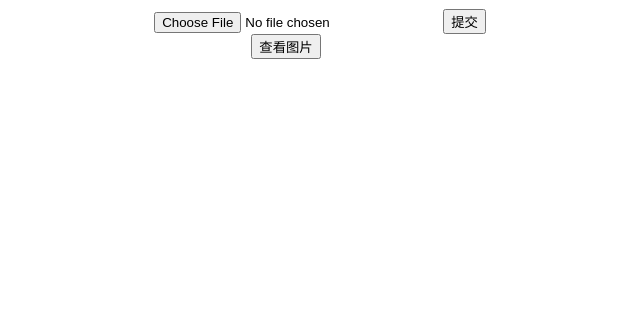
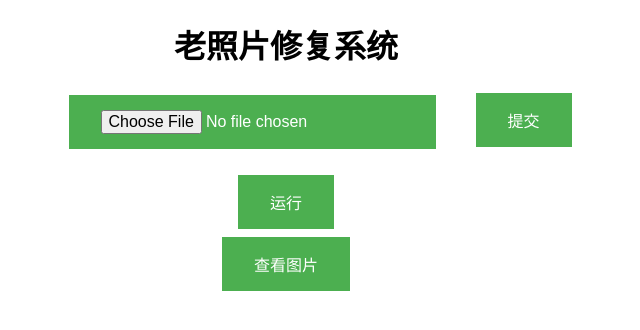
Before and after one commit to shylara-zhou/PaddleGAN-jmu, a Django app: page / in a window 1280 px wide. Shown: the top 330 px of the page, without its empty margins (354-994 px from the left). Run offline with Django 3.2, Linux system fonts and the light colour scheme.

Commit message:
Add files via upload

```diff
--- /dev/null
+++ b/app/admin.py
@@ -0,0 +1,3 @@
+from django.contrib import admin
+
+# Register your models here.
--- /dev/null
+++ b/app/apps.py
@@ -0,0 +1,6 @@
+from django.apps import AppConfig
+
+
+class AppConfig(AppConfig):
+    default_auto_field = 'django.db.models.BigAutoField'
+    name = 'app'
--- a/templates/ai.html
+++ b/templates/ai.html
@@ -9,20 +9,44 @@ body{
     <!--*background:url(/static/imges/bvidbg.jpg) no-repeat;*/-->
     background-size: cover;//或者background-size: 100% 100%;
 }
+
+input,submit,button {
+    background-color: #4CAF50;
+    border: none;
+    color: white;
+    padding: 15px 32px;
+    text-align: center;
+    text-decoration: none;
+    display: inline-block;
+    font-size: 16px;
+    margin: 4px 2px;
+    cursor: pointer;
+}
+
 </style>
-  <title>getbvid</title>
+  <title>老照片修复</title>
+
  </head>
  <body>
+ <div style="text-align:center">
+<h1>老照片修复系统</h1>
+    <form action="upload/" method="POST" enctype="multipart/form-data" align="center">
+    　　{% csrf_token %}
+    　　<input type="file" name="file"/>
+    　　<input class="button" type="submit" value="提交"/>
+    </form>
+<br>
 
-    <form action="upload/" method="POST" enctype="multipart/form-data" align="center">
+        <a href="/runs"> <button class="button">运行</button></a>
+<!--    <form action="runs/" method="POST"  align="center">-->
 
-　　{% csrf_token %}
-　　<input type="file" name="file"/>
-　　<input type="submit" value="提交"/>
-    </form>
+<!--　　<input type="submit" value="运行"/>-->
+<!--    </form>-->
+<br>
 
-   <div style="text-align:center">
-    <button>查看图片</button>
-   </div> </a>
+
+        <a href="/see"><button class="button">查看图片</button></a>
+
+ </div>
  </body>
 </html>
```
Also changed, not shown: templates/see.html (added, +22 -0 lines), output/DeOldify/test.png (added), static/image/1.png (added), static/image/2.jpg (added), static/image/right.png (added), static/image/test.jpg (added).
